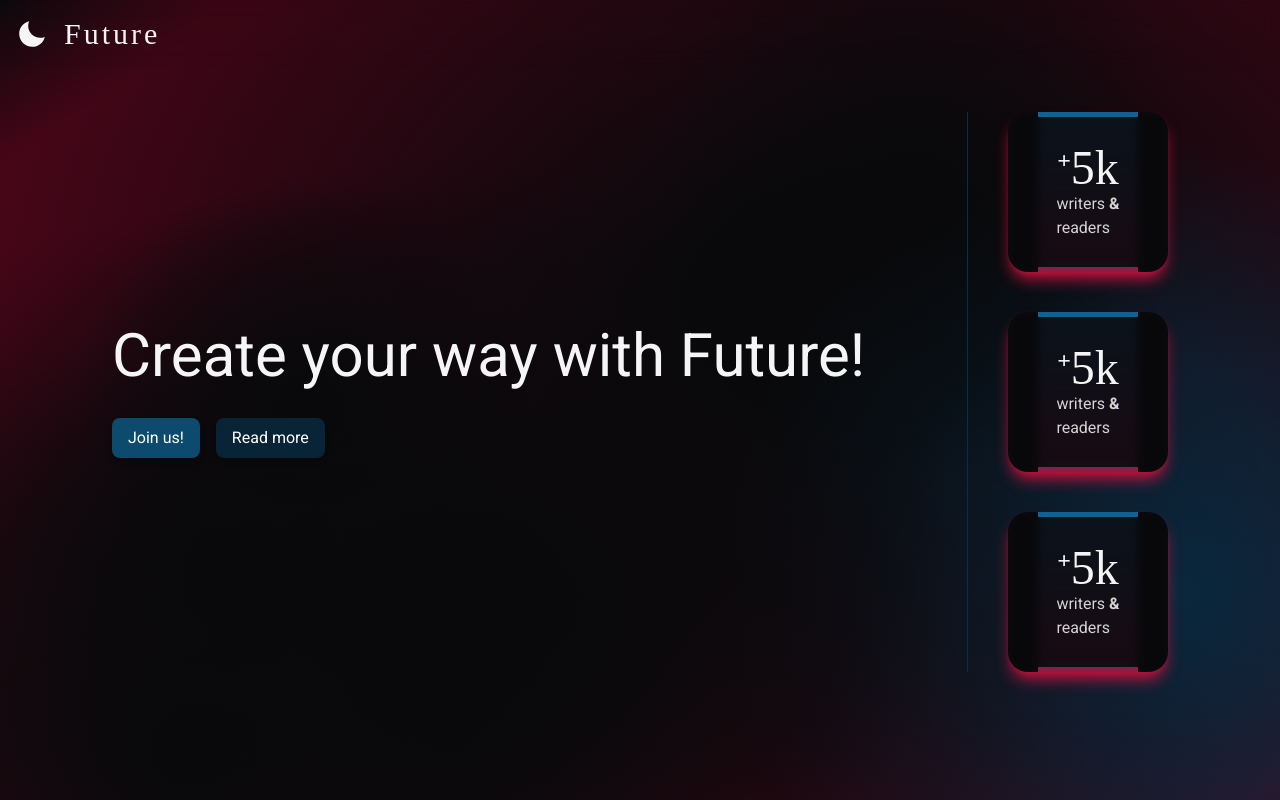
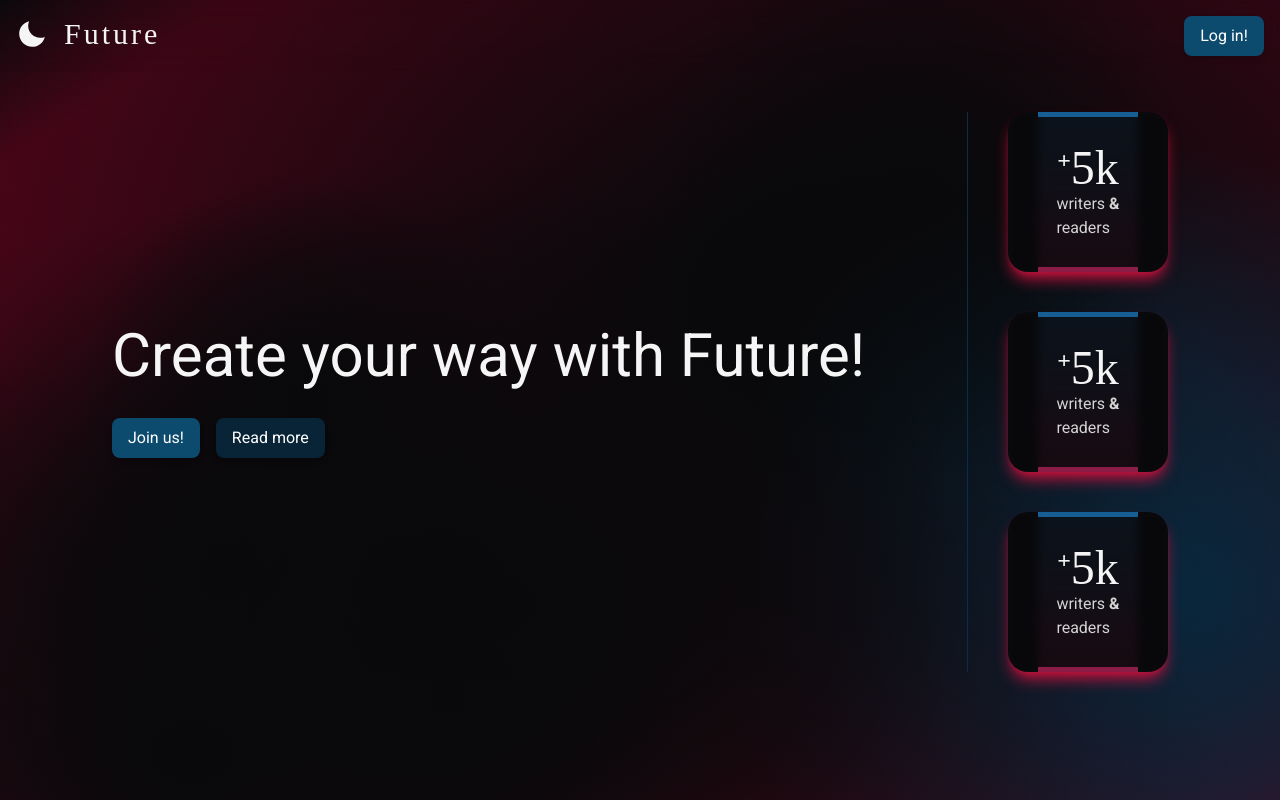
Before and after one commit to pawelek7k/future, a Next.js app: page / in a window 1280 px wide. Shown: the top 800 px of the page. Built offline with nearby package versions, Linux system fonts and the light colour scheme; a web font is replaced by a local one.

Commit message:
add login btn to header

```diff
--- a/app/components/landing/Hero.tsx
+++ b/app/components/landing/Hero.tsx
@@ -15,9 +15,9 @@ export const Hero: React.FC = () => {
           </h1>
           <ul className="text-neutral-100 gap-4 flex">
             <li>
-              <PrimaryButton>
-                <Link href="/login">Join us!</Link>
-              </PrimaryButton>
+              <Link href="/login">
+                <PrimaryButton>Join us!</PrimaryButton>
+              </Link>
             </li>
             <li>
               <SecondaryButton>Read more</SecondaryButton>
--- a/app/components/navigations/MarketingNav.tsx
+++ b/app/components/navigations/MarketingNav.tsx
@@ -1,9 +1,16 @@
+import Link from "next/link";
+import { PrimaryButton } from "../global/Buttons";
 import { LightLogo } from "../global/Logo";
 
 export const MarketingNavigation: React.FC = () => {
   return (
     <header className="flex justify-between p-4 fixed top-0 w-full backdrop-blur-md left-0 right-0 z-40 ">
       <LightLogo />
+      <div className="w-20">
+        <Link href="/login">
+          <PrimaryButton>Log in!</PrimaryButton>
+        </Link>
+      </div>
     </header>
   );
 };
```
